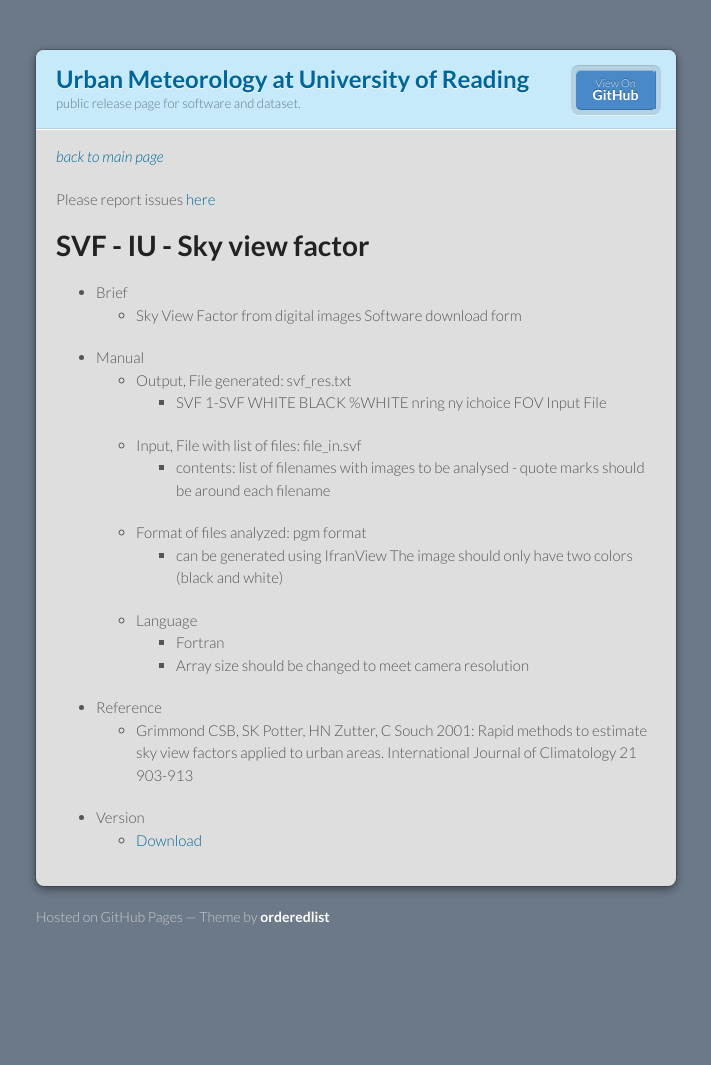
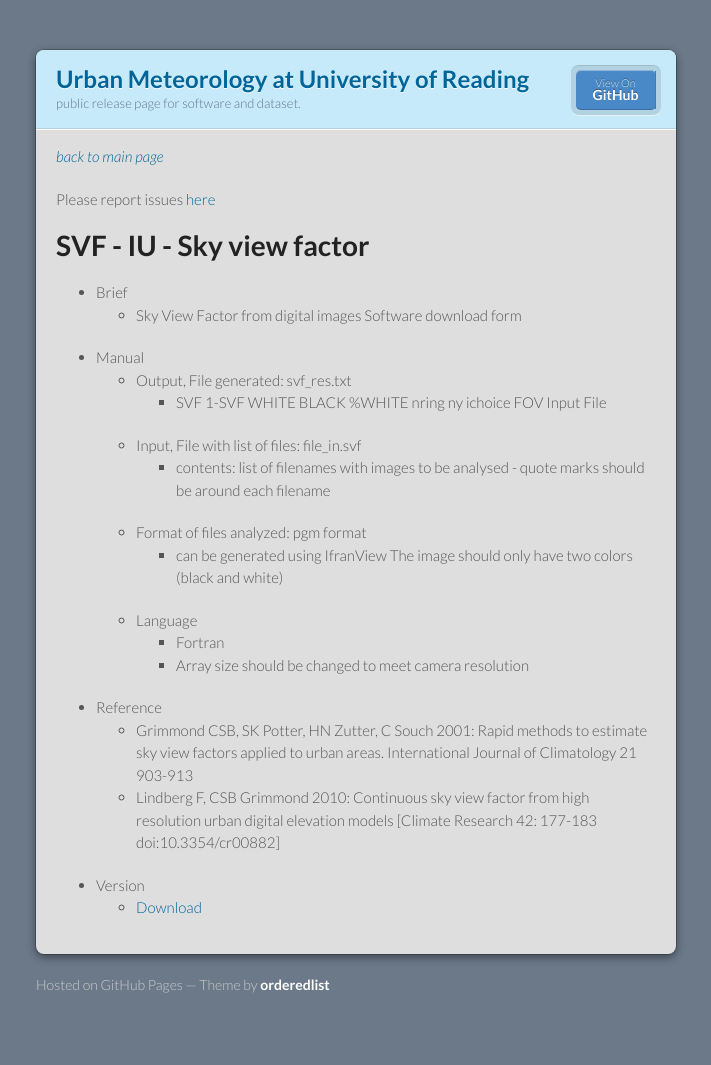
Before and after one commit to Urban-Meteorology-Reading/Urban-Meteorology-Reading.github.io, a Jekyll site: the page built from SVF.md, in a window 1280 px wide. Shown: the whole page, without its empty margins (284-995 px from the left). Built offline with Jekyll 4.4.1, drawn with Linux system fonts in a browser that asks for light colours; before the commit the page ends 997 px from its top, so only the background shows below that.

Commit message:
Update SVF.md

```diff
--- a/SVF.md
+++ b/SVF.md
@@ -21,5 +21,6 @@ Please report issues [here](https://github.com/Urban-Meteorology-Reading/Urban-M
      * Array size should be changed to meet camera resolution
 * Reference
   * Grimmond CSB, SK Potter, HN Zutter, C Souch 2001: Rapid methods to estimate sky view factors applied to urban areas. International Journal of Climatology 21 903-913
+  * Lindberg F, CSB Grimmond 2010:  Continuous sky view factor from high resolution urban digital elevation models [Climate Research 42: 177-183 doi:10.3354/cr00882]
 * Version
   * <a href="./other files/svf.zip" download>Download</a>
```
